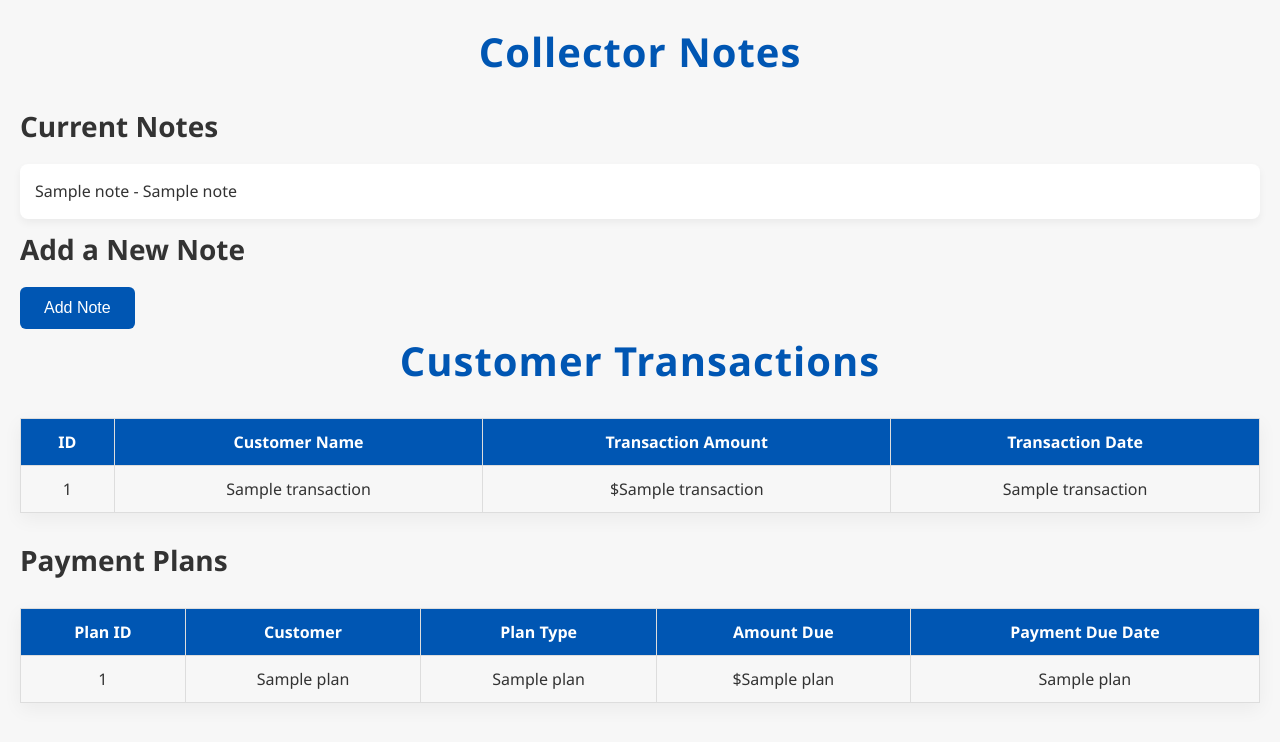
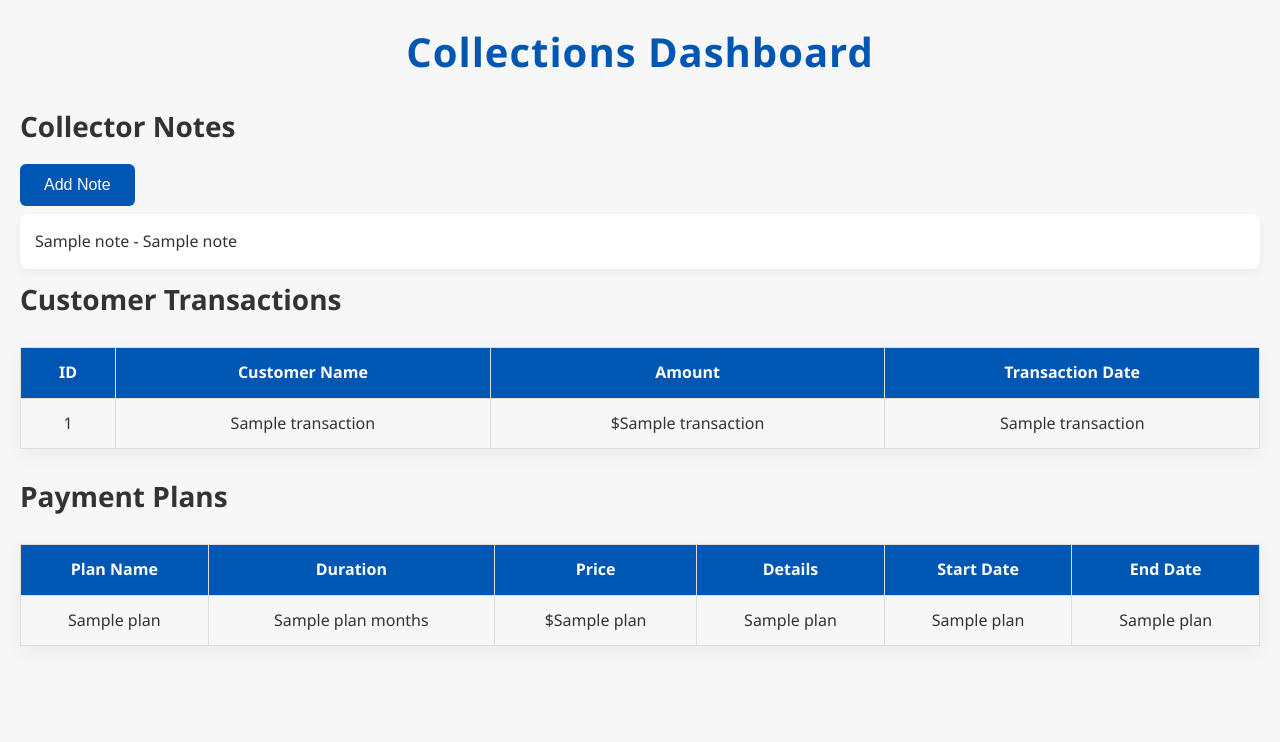
Before and after one commit to OwenD-24/mysql-flask-app, a Flask app: template templates/home.html in a window 1280 px wide. Shown: the top 742 px of the page. Run offline with Flask 3, Linux system fonts and the light colour scheme; the template is opened without the code that fills it: most values are stand-ins (such as "Sample title", 1, 10 or a date in 2020); some libraries are stand-ins or nearby versions.

Commit message:
CLEANED: Cleaned up code and data tables and made sure everything is working as should be

```diff
--- a/app.py
+++ b/app.py
@@ -1,67 +1,50 @@
-# Import necessary libraries
 from flask import Flask, render_template, request, redirect, url_for
 from flask_mysqldb import MySQL
 
 # Initialize Flask application
 app = Flask(__name__)
 
-# MySQL Configuration - Set up the database connection parameters
-app.config['MYSQL_HOST'] = '127.0.0.1'        # MySQL host, usually '127.0.0.1' for local dev
-app.config['MYSQL_PORT'] = 3306               # Default MySQL port is 3306
-app.config['MYSQL_USER'] = 'flask_user'             # MySQL username (change as needed)
-app.config['MYSQL_PASSWORD'] = 'mypassword'   # MySQL password (change as needed)
-app.config['MYSQL_DB'] = 'collections'        # Name of the database to connect to
+# MySQL Configuration
+app.config['MYSQL_HOST'] = '127.0.0.1'
+app.config['MYSQL_PORT'] = 3306
+app.config['MYSQL_USER'] = 'flask_user'  # Change to your MySQL username
+app.config['MYSQL_PASSWORD'] = 'mypassword'  # Change to your MySQL password
+app.config['MYSQL_DB'] = 'collections'
 
-# Initialize MySQL connection using the Flask app
+# Initialize MySQL connection
 mysql = MySQL(app)
 
-# Home route to display data - Fetch data from three tables in the database
 @app.route('/')
 def home():
-    # Create a cursor to interact with the database
+    # Create cursor to interact with the database
     cur = mysql.connection.cursor()
 
-    # Fetch all notes from the collector_notes table
+    # Fetch data from collector_notes
     cur.execute("SELECT * FROM collector_notes")
-    notes = cur.fetchall()  # Retrieve all rows of data
+    notes = cur.fetchall()
 
-    # Fetch all transactions from the customer_transactions table
+    # Fetch data from customer_transactions
     cur.execute("SELECT * FROM customer_transactions")
-    transactions = cur.fetchall()  # Retrieve all rows of data
+    transactions = cur.fetchall()
 
-    # Fetch all payment plans from the payment_plans table
+    # Fetch data from payment_plans
     cur.execute("SELECT * FROM payment_plans")
-    payment_plans = cur.fetchall()  # Retrieve all rows of data
+    payment_plans = cur.fetchall()
 
-    # Close the cursor to free up resources
     cur.close()
 
-    # Render the 'home.html' template and pass the fetched data as context
+    # Render home.html and pass data
     return render_template('home.html', notes=notes, transactions=transactions, payment_plans=payment_plans)
 
-# Add a new note route - Handles POST requests for adding a new note
 @app.route('/add_note', methods=['POST'])
 def add_note():
-    # Check if the request method is POST (form submission)
     if request.method == 'POST':
-        note = request.form['note']  # Get the 'note' field from the form data
-
-        # Create a new cursor for interacting with the database
+        note = request.form['note']
         cur = mysql.connection.cursor()
-
-        # Insert the new note into the collector_notes table
-        cur.execute("INSERT INTO collector_notes(note) VALUES(%s)", [note])
-
-        # Commit the transaction to save the data in the database
+        cur.execute("INSERT INTO collector_notes (note) VALUES (%s)", [note])
         mysql.connection.commit()
-
-        # Close the cursor after the query is executed
         cur.close()
-
-        # Redirect to the home route after successful note insertion
         return redirect(url_for('home'))
 
-# Main entry point for running the Flask app
 if __name__ == "__main__":
-    # Run the Flask app in debug mode (auto-reloads and shows detailed errors)
     app.run(debug=True)
--- a/static/js/scripts.js
+++ b/static/js/scripts.js
@@ -1,21 +1,13 @@
-// Get references to the modal, button, and close span elements
-var modal = document.getElementById("myModal"); // The modal container
-var btn = document.getElementById("openModalBtn"); // The button that triggers the modal
-var span = document.getElementsByClassName("close")[0]; // The "close" span to close the modal
-
-// When the button is clicked, show the modal by setting its display to "flex"
-btn.onclick = function() {
-    modal.style.display = "flex";
+document.getElementById("openModalBtn").onclick = function() {
+    document.getElementById("noteModal").style.display = "block";
 }
 
-// When the "close" button (span) is clicked, hide the modal by setting display to "none"
-span.onclick = function() {
-    modal.style.display = "none";
+document.getElementsByClassName("close")[0].onclick = function() {
+    document.getElementById("noteModal").style.display = "none";
 }
 
-// When clicking anywhere outside the modal, close it if the target is the modal background
 window.onclick = function(event) {
-    if (event.target == modal) {
-        modal.style.display = "none";
+    if (event.target == document.getElementById("noteModal")) {
+        document.getElementById("noteModal").style.display = "none";
     }
 }
--- a/templates/home.html
+++ b/templates/home.html
@@ -1,61 +1,39 @@
+<!DOCTYPE html>
 <html lang="en">
 <head>
     <meta charset="UTF-8">
     <meta name="viewport" content="width=device-width, initial-scale=1.0">
-    <title>Collector Notes</title>
-    <!-- Linking the external CSS file -->
+    <title>Collections - Dashboard</title>
+    <!-- Link to CSS -->
     <link rel="stylesheet" href="{{ url_for('static', filename='css/styles.css') }}">
 </head>
 <body>
-    <!-- Main header section -->
-    <header>
-        <h1>Collector Notes</h1>
-    </header>
+    <h1>Collections Dashboard</h1>
 
-    <!-- Notes Section -->
-    <section class="notes">
-        <h2>Current Notes</h2>
+    <!-- Collector Notes Section -->
+    <section>
+        <h2>Collector Notes</h2>
+        <button id="openModalBtn">Add Note</button>
         <ul>
-            <!-- Loop through the notes and display them dynamically -->
             {% for note in notes %}
                 <li>{{ note[1] }} - {{ note[2] }}</li>
             {% endfor %}
         </ul>
     </section>
 
-    <!-- Add Note Section with a button to open modal -->
-    <section class="add-note">
-        <h2>Add a New Note</h2>
-        <button id="openModalBtn">Add Note</button>
-    </section>
-
-    <!-- Modal for Adding Notes -->
-    <div id="myModal" class="modal">
-        <div class="modal-content">
-            <span class="close">&times;</span>
-            <h3>Add a Note</h3>
-            <!-- Form to submit a new note -->
-            <form action="{{ url_for('add_note') }}" method="POST">
-                <textarea name="note" rows="4" cols="50" required></textarea><br>
-                <button type="submit">Add Note</button>
-            </form>
-        </div>
-    </div>
-
-    <!-- Transactions Table Section -->
-    <section class="transactions">
-        <h1>Customer Transactions</h1>
+    <!-- Customer Transactions Section -->
+    <section>
+        <h2>Customer Transactions</h2>
         <table>
             <thead>
                 <tr>
                     <th>ID</th>
                     <th>Customer Name</th>
-                    <th>Transaction Amount</th>
+                    <th>Amount</th>
                     <th>Transaction Date</th>
                 </tr>
             </thead>
             <tbody>
-                <!-- Loop through and display transactions -->
                 {% for transaction in transactions %}
                     <tr>
                         <td>{{ transaction[0] }}</td>
@@ -68,35 +46,47 @@
         </table>
     </section>
 
-    <!-- Payment Plans Table Section -->
-    <section class="payment-plans">
+    <!-- Payment Plans Section -->
+    <section>
         <h2>Payment Plans</h2>
         <table>
             <thead>
                 <tr>
-                    <th>Plan ID</th>
-                    <th>Customer</th>
-                    <th>Plan Type</th>
-                    <th>Amount Due</th>
-                    <th>Payment Due Date</th>
+                    <th>Plan Name</th>
+                    <th>Duration</th>
+                    <th>Price</th>
+                    <th>Details</th>
+                    <th>Start Date</th>
+                    <th>End Date</th>
                 </tr>
             </thead>
             <tbody>
-                <!-- Loop through and display payment plans -->
                 {% for plan in payment_plans %}
                     <tr>
-                        <td>{{ plan[0] }}</td>
                         <td>{{ plan[1] }}</td>
-                        <td>{{ plan[2] }}</td>
+                        <td>{{ plan[2] }} months</td>
                         <td>${{ plan[3] }}</td>
                         <td>{{ plan[4] }}</td>
+                        <td>{{ plan[5] }}</td>
+                        <td>{{ plan[6] }}</td>
                     </tr>
                 {% endfor %}
             </tbody>
         </table>
     </section>
 
-    <!-- Including the external JavaScript file -->
+    <!-- Modal for adding notes -->
+    <div id="noteModal" class="modal">
+        <div class="modal-content">
+            <span class="close">&times;</span>
+            <h2>Add a Note</h2>
+            <form method="POST" action="/add_note">
+                <textarea name="note" required></textarea>
+                <button type="submit">Add Note</button>
+            </form>
+        </div>
+    </div>
+
     <script src="{{ url_for('static', filename='js/scripts.js') }}"></script>
 </body>
 </html>
```
Also changed, not shown: requirements.txt (added, +7 -0 lines).
